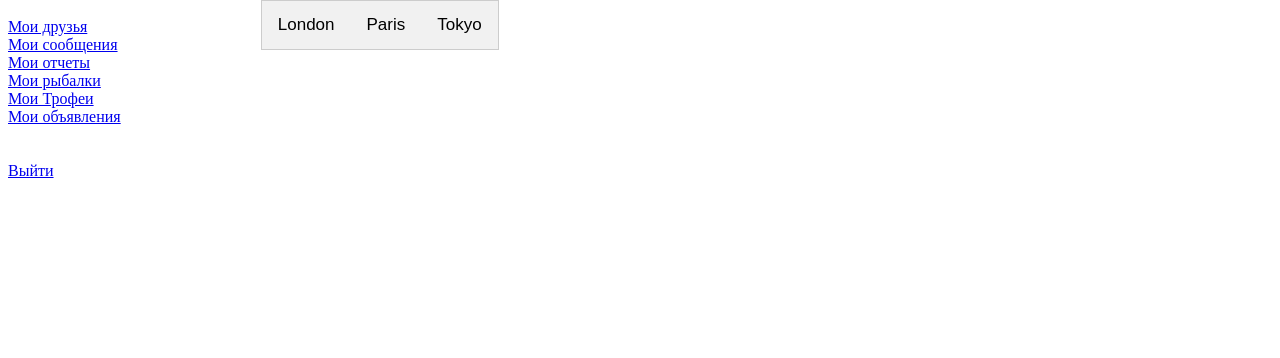
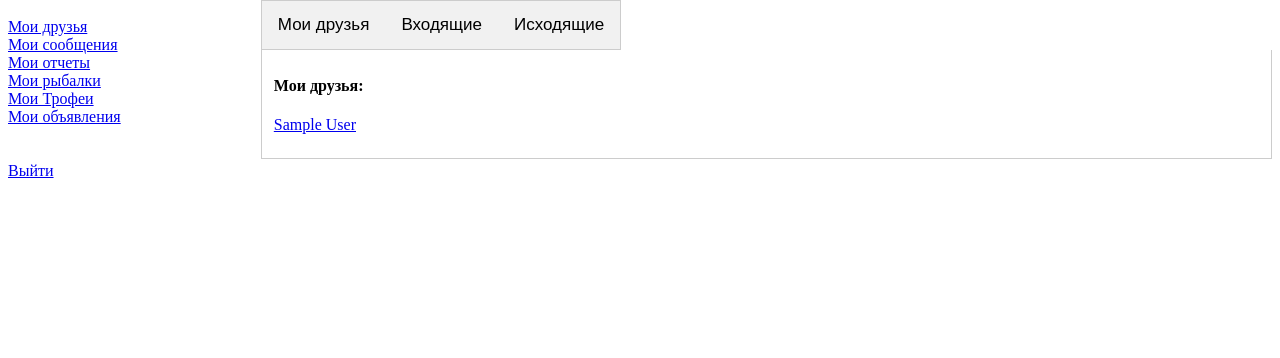
Before and after one commit to tipichniyrybak/dj_fishka, a Django app: page /friends/ in a window 1280 px wide. Shown: the part 97-455 px from the top of the page. Run offline with Django 3.2, Linux system fonts and the light colour scheme; a user stored in the database is signed in; tables that the repository leaves empty hold one stand-in row (values such as "Sample post"); some libraries are stand-ins or nearby versions.

Commit message:
friends pre all

```diff
--- a/fish_pr/apps/fish_app/models.py
+++ b/fish_pr/apps/fish_app/models.py
@@ -5,6 +5,7 @@ import random
 import string
 from django.http import JsonResponse
 from datetime import datetime
+from itertools import chain
 
 
 def get_path_to_save_photos(instance, filename):
--- a/fish_pr/apps/fish_app/views.py
+++ b/fish_pr/apps/fish_app/views.py
@@ -23,6 +23,8 @@ import json
 from datetime import datetime
 from .forms import AddPlaceForm
 import boto3
+from django.db.models import Q
+from itertools import chain
 
 
 def workspace(request):
@@ -41,81 +43,37 @@ def index(request):
 
 def friends(request):
     curr_prof = Profile.objects.get(user_id=request.user.id)
-    try:
-        # requests_for_friendship = json.loads(curr_prof.requests_for_friendship)
-        users_id_requesting_friendship = json.loads(curr_prof.requests_for_friendship)["requests_for_friendship"]
-        users_id_friends = json.loads(curr_prof.friends)["friends"]
-    except:
-        curr_prof.requests_for_friendship = json.dumps({"requests_for_friendship": []})
-        users_id_requesting_friendship = []
-        curr_prof.friends = json.dumps({"friends": []})
-        users_id_friends = []
 
+    users_friends_id1 = Friendship.objects.filter(user_receiving=request.user.id, status='AC').values_list('user_requesting')
+    users_friends_id2 = Friendship.objects.filter(user_requesting=request.user.id, status='AC').values_list('user_receiving')
+    users_friends_id = chain(users_friends_id1, users_friends_id2)
+    profiles_friends = Profile.objects.filter(user_id__in=users_friends_id)
 
-    for i in range(0, len(users_id_requesting_friendship)):
-        try:
-            users_id_requesting_friendship[i] = int(users_id_requesting_friendship[i])
-        except:
-            del users_id_requesting_friendship[i]
+    users_requesting_id = Friendship.objects.filter(user_receiving=request.user.id, status='WT').values_list('user_requesting')
+    profiles_requesting_friendship = Profile.objects.filter(user_id__in=users_requesting_id)
 
-    profiles_requesting_friendship = Profile.objects.filter(user_id__in=users_id_requesting_friendship)
-    profiles_friends = Profile.objects.filter(user_id__in=users_id_friends)
+    users_receiving_id = Friendship.objects.filter(user_requesting=request.user.id, status='WT').values_list('user_receiving')
+    profiles_receiving_friendship = Profile.objects.filter(user_id__in=users_receiving_id)
 
-    return render(request, 'fish_app/friends.html', {'profiles_requesting_friendship': profiles_requesting_friendship,
-                                                     'profiles_friends': profiles_friends})
+    return render(request, 'fish_app/friends.html', {'profiles_friends': profiles_friends,
+                                                     'profiles_requesting_friendship': profiles_requesting_friendship,
+                                                     'profiles_receiving_friendship': profiles_receiving_friendship})
 
 
 @csrf_exempt
 def add_request_for_friendship(request):
-    receive_profile = Profile.objects.get(user_id=request.POST.get("receive_user_id"))
-    res = 1
-
     Friendship.objects.create(user_requesting=User.objects.get(id=request.user.id),
                               user_receiving=User.objects.get(id=request.POST.get("receive_user_id"))).save()
 
-    # try:
-    #     requests_for_friendship = json.loads(receive_profile.requests_for_friendship)
-    #     users = requests_for_friendship["requests_for_friendship"]
-    #     if request.user.id not in users:
-    #         users.append(request.user.id)
-    #         receive_profile.requests_for_friendship = json.dumps(requests_for_friendship)
-    #         res = 1
-    # except:
-    #     receive_profile.requests_for_friendship = '{ "requests_for_friendship": [' + str(request.user.id) + '] }'  # json.dumps(request.user.id)
-    #     res = 1
-    # receive_profile.save()
-    return JsonResponse(res, safe=False)
+    return JsonResponse(1, safe=False)
 
 
 @csrf_exempt
 def add_to_friends(request):
-    request.POST.get("request_user_id")
-    curr_prof = Profile.objects.get(user_id=request.user.id)
-    requests_for_friendship = json.loads(curr_prof.requests_for_friendship)
-    users_requests = requests_for_friendship["requests_for_friendship"]
-    users_requests.remove(int(request.POST.get("request_user_id")))
-    curr_prof.requests_for_friendship = json.dumps({"requests_for_friendship": users_requests})
-
-    try:
-        friends = json.loads(curr_prof.friends)
-        users_friends = friends["friends"]
-        if int(request.POST.get("request_user_id")) not in users_friends:
-            users_friends.append(int(request.POST.get("request_user_id")))
-            curr_prof.friends = json.dumps(friends)
-    except:
-        curr_prof.friends = json.dumps({"friends": [request.POST.get("request_user_id")]})
-    curr_prof.save()
-
-    requestProf = Profile.objects.get(user_id=request.POST.get("request_user_id"))
-    try:
-        friends = json.loads(requestProf.friends)
-        users_friends = friends["friends"]
-        if int(request.user.id) not in users_friends:
-            users_friends.append(int(request.user.id))
-            requestProf.friends = json.dumps(friends)
-    except:
-        requestProf.friends = json.dumps({"friends": [request.user.id]})
-    requestProf.save()
+    friendship = Friendship.objects.get(user_requesting=User.objects.get(id=int(request.POST.get("request_user_id"))),
+                                        user_receiving=User.objects.get(id=int(request.user.id)))
+    friendship.status = 'AC'
+    friendship.save()
 
     return JsonResponse(1, safe=False)
 
@@ -160,9 +118,33 @@ def registration(request):
 def pdetail(request, user_id):
     try:
         p = Profile.objects.get(user_id=user_id)
+    except:
+        raise Http404("Данные не найдены!..")
+
+    is_friends = False
+
+    try:
+        friendship1 = Friendship.objects.filter(user_requesting=user_id, user_receiving=int(request.user.id))
+
+        friendship2 = Friendship.objects.filter(user_requesting=int(request.user.id), user_receiving=user_id)
+        # friendship = chain(friendship1, friendship2)
+
+        # l1 = len(friendship1)
+        # l2 = len(friendship2)
+        # s1 = friendship1[0].status
+        # s2 = friendship2[0].status
+
+
+        if len(friendship1) > 0:
+            if friendship1[0].status == 'AC':
+                is_friends = True
+        if len(friendship2) > 0:
+            if friendship2[0].status == 'AC':
+                is_friends = True
 
     except:
-        raise Http404("Данные не найдены!..")
+        is_friends = False
+
 
     # latest_order_list = p.order_set.order_by('-id')[:10]
     current_user_id = 0
@@ -170,7 +152,8 @@ def pdetail(request, user_id):
         is_logged = 1
         current_user_id = request.session['userID']
 
-    return render(request, 'fish_app/pdetail.html', {'profile': p, 'profile_user_id': user_id})
+    return render(request, 'fish_app/pdetail.html', {'profile': p, 'profile_user_id': user_id,
+                                                     'is_friends': is_friends})
 
 
 @csrf_exempt
--- a/fish_pr/settings.py
+++ b/fish_pr/settings.py
@@ -142,7 +142,7 @@ LOGOUT_REDIRECT_URL  = 'fish_app:index'
 # https://docs.djangoproject.com/en/3.0/howto/static-files/
 
 STATIC_URL = '/static/'
-# STATIC_ROOT = os.path.join(BASE_DIR, "fish_pr", "static")
+STATIC_ROOT = os.path.join(BASE_DIR, "fish_pr", "static")
 STATICFILES_DIRS = [
     os.path.join(BASE_DIR, "fish_pr", "static"),
 ]
--- a/fish_pr/static/js/friends.js
+++ b/fish_pr/static/js/friends.js
@@ -4,7 +4,7 @@ function add_to_friends(reqst_user_id) {
         type: "POST",
         url: "/add_to_friends/",
         data: {
-            'request_user_id': reqst_user_id
+            'request_user_id': recv_user_id
         },
 
         success: function(response) {
@@ -28,7 +28,7 @@ function add_to_friends(reqst_user_id) {
 }
 
 
-function openCity(evt, cityName) {
+function openTab(cityName) {
   var i, tabcontent, tablinks;
   tabcontent = document.getElementsByClassName("tabcontent");
   for (i = 0; i < tabcontent.length; i++) {
@@ -39,5 +39,4 @@ function openCity(evt, cityName) {
     tablinks[i].className = tablinks[i].className.replace(" active", "");
   }
   document.getElementById(cityName).style.display = "block";
-  evt.currentTarget.className += " active";
 }
--- a/fish_pr/templates/fish_app/friends.html
+++ b/fish_pr/templates/fish_app/friends.html
@@ -12,38 +12,37 @@
     <script type=text/javascript src="{% static 'js/friends.js' %}"></script>
 {% endblock %}
 
+{% block document_ready_script %}
+    openTab('friendsID')
+{% endblock %}
+
 {% block working_area %}
 
     <div class="tab">
-      <button class="tablinks" onclick="openCity(event, 'London')">London</button>
-      <button class="tablinks" onclick="openCity(event, 'Paris')">Paris</button>
-      <button class="tablinks" onclick="openCity(event, 'Tokyo')">Tokyo</button>
+      <button class="tablinks" onclick="openTab('friendsID')">Мои друзья</button>
+      <button class="tablinks" onclick="openTab('receives_for_friendsID')">Входящие</button>
+      <button class="tablinks" onclick="openTab('requests_for_friendsID')">Исходящие</button>
     </div>
 
-    <div id="London" class="tabcontent">
-        <h3>London</h3>
-        <p>London is the capital city of England.</p>
+    <div id="friendsID" class="tabcontent">
+        <h4>Мои друзья:</h4>
+        {% for profile in profiles_friends %}
+            <a href="/pdetail{{ profile.user_id }}">{{ profile.first_name }}  {{ profile.last_name }}</a>  <br>
+        {% endfor %}  <br>
     </div>
 
-    <div id="Paris" class="tabcontent">
-        <h3>Paris</h3>
-        <p>Paris is the capital of France.</p>
-    </div>
-
-    <div id="Tokyo" class="tabcontent">
-        <h3>Tokyo</h3>
-        <p>Tokyo is the capital of Japan.</p>
-    </div>
-
-
-    <!-- <h4>Заявки в друзья:</h4>
+    <div id="receives_for_friendsID" class="tabcontent">
+        <h4>Входящие заявки в друзья:</h4>
         {% for profile in profiles_requesting_friendship %}
             <a href="/pdetail{{ profile.user_id }}">{{ profile.first_name }}  {{ profile.last_name }}</a> <div class="active_caption"  id="add_to friends{{ profile.user_id }}ID" onclick="add_to_friends({{ profile.user_id }})">Добавить в друзья</div>       <br>
         {% endfor %}  <br>
+    </div>
 
-    <h4>Мои друзья:</h4>
-    {% for profile in profiles_friends %}
-        <a href="/pdetail{{ profile.user_id }}">{{ profile.first_name }}  {{ profile.last_name }}</a>  <br>
-    {% endfor %}  <br> -->
+    <div id="requests_for_friendsID" class="tabcontent">
+        <h4>Исходящие заявки в друзья:</h4>
+        {% for profile in profiles_receiving_friendship %}
+            <a href="/pdetail{{ profile.user_id }}">{{ profile.first_name }}  {{ profile.last_name }}</a> <br>
+        {% endfor %}  <br>
+    </div>
 
 {% endblock %}
```
Also changed, not shown: fish_pr/templates/fish_app/pdetail.html (+7 -1 lines).
